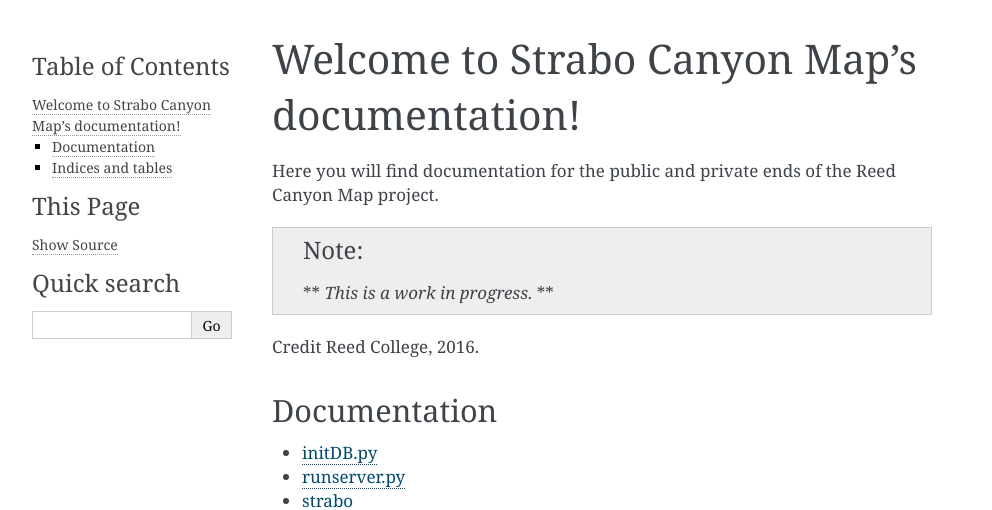
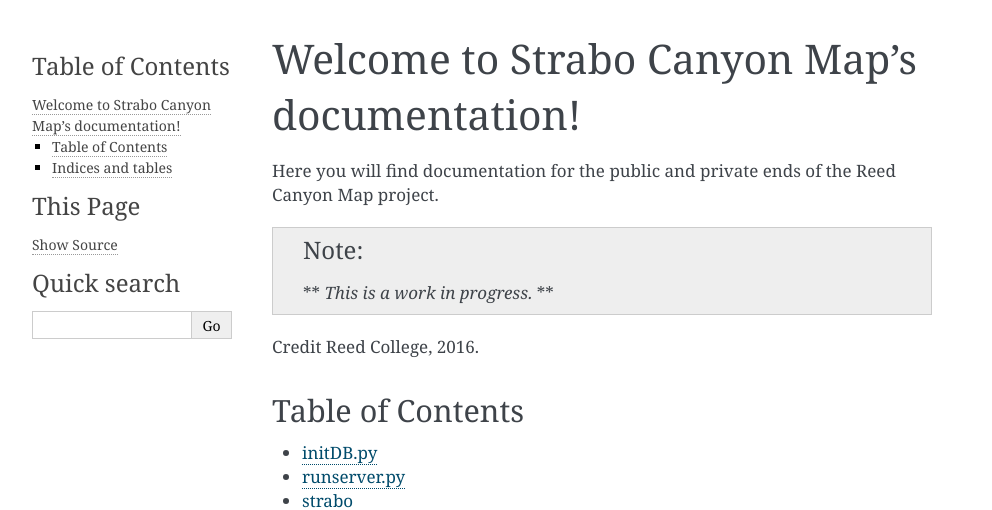
Before and after one commit to htilt/strabo, a Sphinx documentation site: the page built from strabo/docs/index.rst, in a window 1280 px wide. Shown: the top 510 px of the page, without its empty margins (148-1140 px from the left). Built offline with Sphinx 7.4.7, drawn with Linux system fonts in a browser that asks for light colours.

Commit message:
before testing domain

```diff
--- a/strabo/docs/index.rst
+++ b/strabo/docs/index.rst
@@ -15,8 +15,8 @@
 Credit Reed College, 2016.
 
 
-Documentation
-=============
+Table of Contents
+=================
 .. toctree::
 	:maxdepth: 2
 
```
